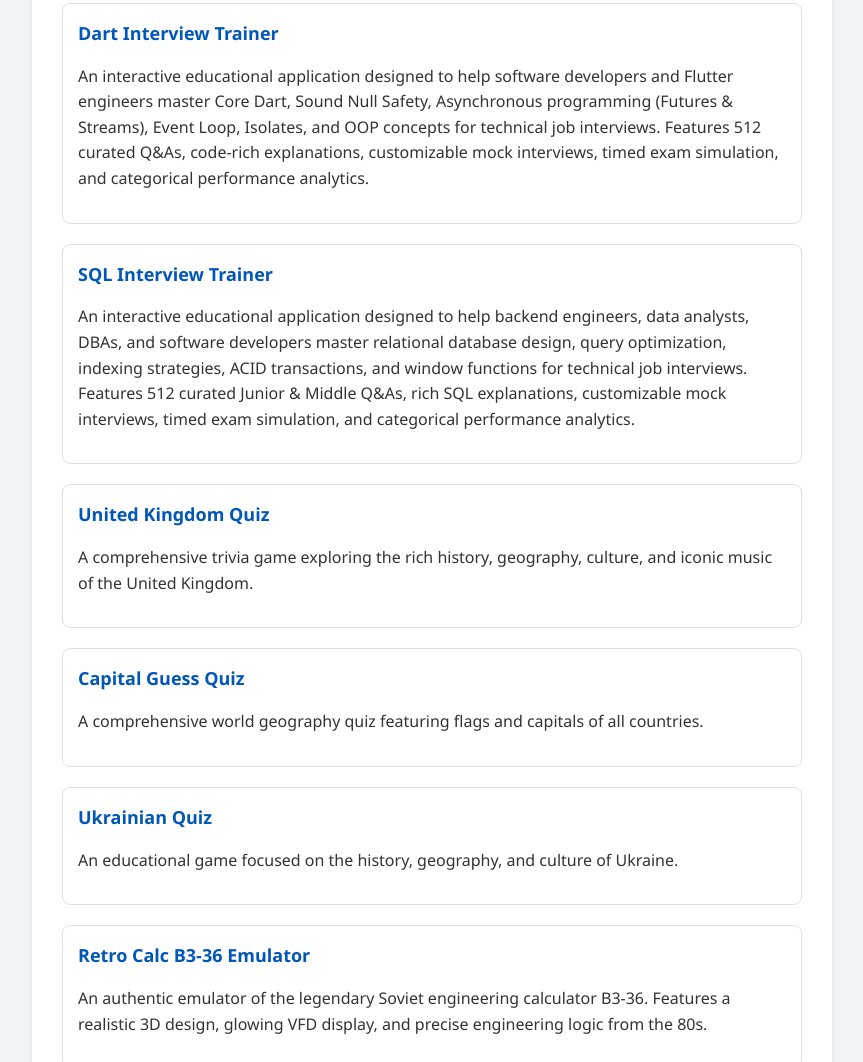
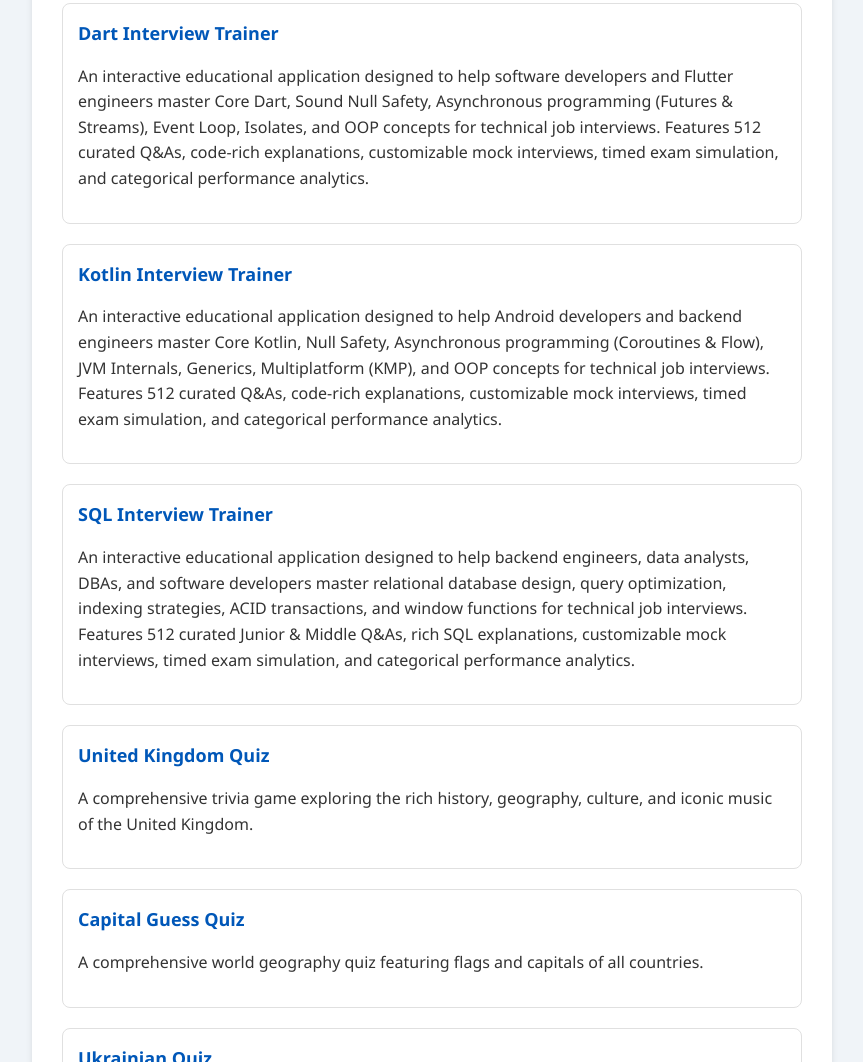
Before and after one commit to Leon68-dev/Leon68-dev.github.io, a plain HTML site: page index.html in a window 1280 px wide. Shown: the part 2909-3971 px from the top of the page, without its empty margins (208-1071 px from the left). Drawn offline with Linux system fonts and the light colour scheme.

Commit message:
changing (cmd)

```diff
--- a/index.html
+++ b/index.html
@@ -176,6 +176,13 @@
 
     <div class="app-card">
         <div>
+            <strong>Kotlin Interview Trainer</strong>
+            <p>An interactive educational application designed to help Android developers and backend engineers master Core Kotlin, Null Safety, Asynchronous programming (Coroutines & Flow), JVM Internals, Generics, Multiplatform (KMP), and OOP concepts for technical job interviews. Features 512 curated Q&As, code-rich explanations, customizable mock interviews, timed exam simulation, and categorical performance analytics.</p>
+        </div>
+    </div>
+
+    <div class="app-card">
+        <div>
             <strong>SQL Interview Trainer</strong>
             <p>An interactive educational application designed to help backend engineers, data analysts, DBAs, and software developers master relational database design, query optimization, indexing strategies, ACID transactions, and window functions for technical job interviews. Features 512 curated Junior & Middle Q&As, rich SQL explanations, customizable mock interviews, timed exam simulation, and categorical performance analytics.</p>
         </div>
```
